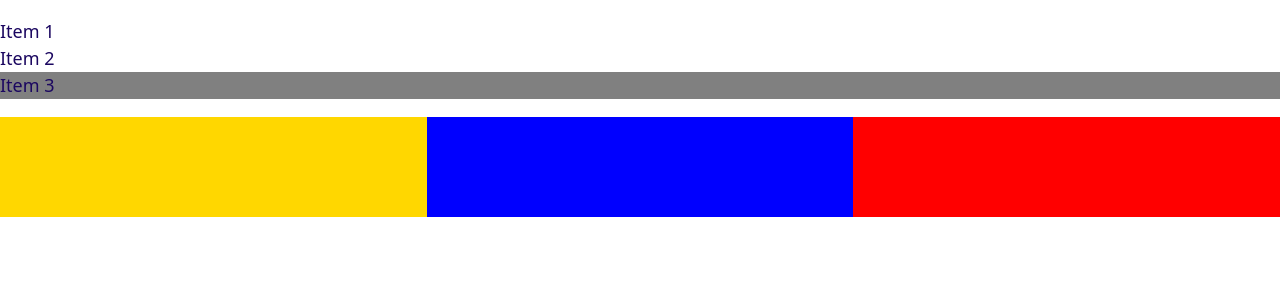
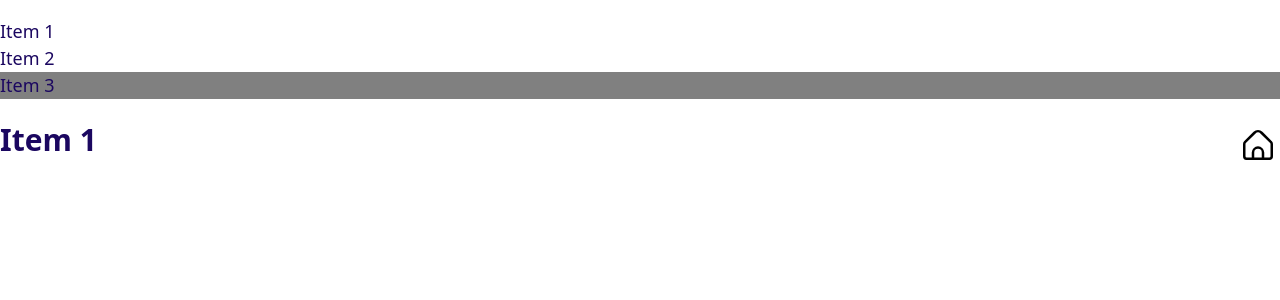
Before and after one commit to camellre/cabinet-store, a React (Create React App) app: page / in a window 1280 px wide. Shown: the top 300 px of the page. Built offline with nearby package versions, Linux system fonts and the light colour scheme.

Commit message:
add collapsible component

```diff
--- a/src/App.tsx
+++ b/src/App.tsx
@@ -1,12 +1,7 @@
 import React from "react";
 import "./App.scss";
-import Button from "./components/Button";
-import Card from "./components/Card";
-import Grid from "./components/Grid";
-import Icon from "./components/Icon";
-import Input from "./components/Input";
+import Collapsible from "./components/Collapsible";
 import List from "./components/List";
-import MediaObject from "./components/MediaObject";
 
 interface ListItem {
   id: string;
@@ -44,7 +39,7 @@ function App() {
         selectedItem={selectedListItem}
         listStyle="list"
       />
-      <Grid />
+      <Collapsible />
     </>
   );
 }
--- /dev/null
+++ b/src/components/Collapsible.tsx
@@ -0,0 +1,33 @@
+import React, { useState } from "react";
+import styles from "../css/Collapsible.module.scss";
+import Icon from "./Icon";
+
+function Collapsible() {
+  const [userClick, setUserClick] = useState(false);
+
+  const handleClick = () => {
+    if (!userClick) return setUserClick(true);
+    setUserClick(false);
+  };
+  return (
+    <div
+      className={
+        userClick === true ? styles.collapsibleExpanded : styles.collapsible
+      }
+    >
+      <header className={styles.collapsibleHeader}>
+        <h2 className={styles.collapsibleHeading}>Item 1</h2>
+        <button className={styles.collapsibleIcon} onClick={handleClick}>
+          <Icon />
+        </button>
+      </header>
+      <div className={styles.collapsibleContent}>
+        Lorem ipsum dolor sit amet consectetur adipisicing elit. Sequi dolorem
+        incidunt illo ab debitis veniam reprehenderit aut, iusto quae molestiae!
+        Dolor dolorum vero, corporis explicabo ea nostrum error. In, quidem.
+      </div>
+    </div>
+  );
+}
+
+export default Collapsible;
--- /dev/null
+++ b/src/css/Collapsible.module.scss
@@ -0,0 +1,29 @@
+@use "../App.scss" as app;
+
+.collapsibleHeader {
+  display: flex;
+  justify-content: space-between;
+}
+
+.collapsibleHeading {
+  margin-top: 0;
+  font-size: 3rem;
+}
+
+.collapsibleContent {
+  max-height: 0;
+  overflow: hidden;
+  opacity: 0;
+  transition: all 0.3s;
+}
+
+.collapsibleIcon {
+  border: none;
+  padding: 0;
+  cursor: pointer;
+}
+
+.collapsibleExpanded .collapsibleContent {
+  max-height: 100vh;
+  opacity: 1;
+}
```
